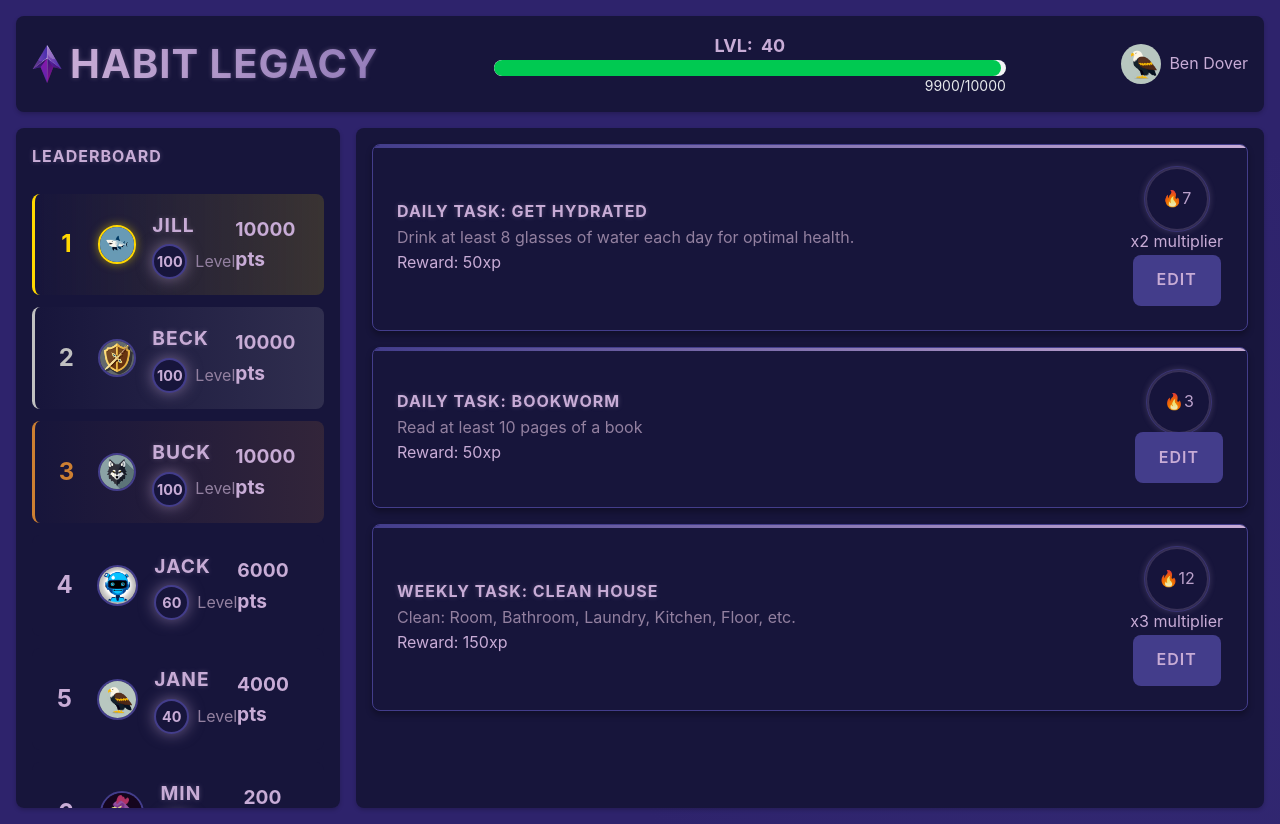
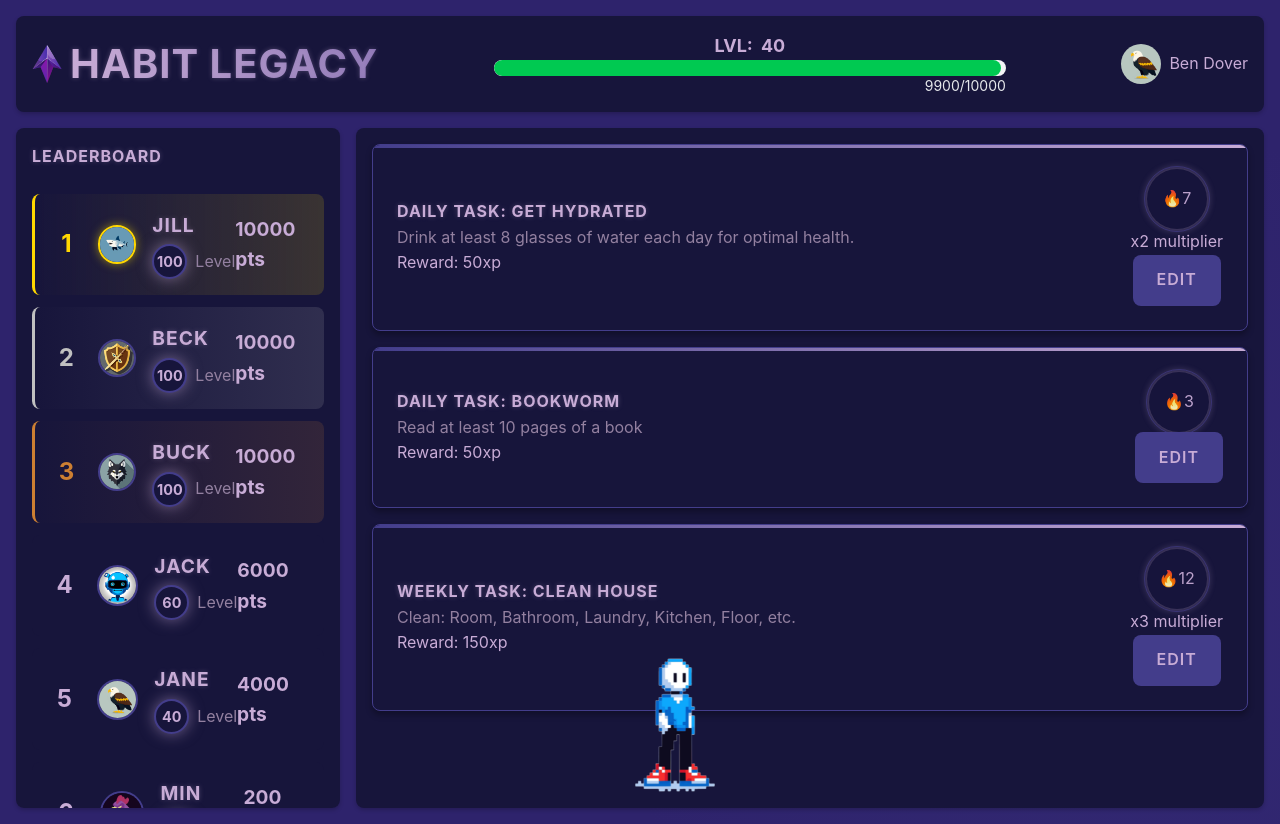
Before and after one commit to noahstew/hack-attack, a React (Vite) app in the folder habit-legacy/: page / in a window 1280 px wide. Built offline with nearby package versions, Linux system fonts and the light colour scheme.

Commit message:
adding character and placing it

```diff
--- a/habit-legacy/src/App.jsx
+++ b/habit-legacy/src/App.jsx
@@ -4,6 +4,7 @@ import { Layout, Leaderboard } from './components';
 import HabitCard from './components/HabitCard';
 import NavBar from './components/NavBar';
 import { users } from './data/systemData';
+import Player from './components/character/player';
 
 function App() {
   return (
@@ -34,6 +35,7 @@ function App() {
           reward="150xp"
           streak={12}
         />
+        <Player/>
         </div>
       }
     />
--- a/habit-legacy/src/components/character/player.jsx
+++ b/habit-legacy/src/components/character/player.jsx
@@ -1,4 +1,6 @@
 
-function player(){
-
+export default function Player(){
+    return (
+        <img className="absolute bottom-0 left-150 " src = "assets/pixelMascot.png" alt = "Mascot" width="150" height="300"></img>
+    )
 }
```
